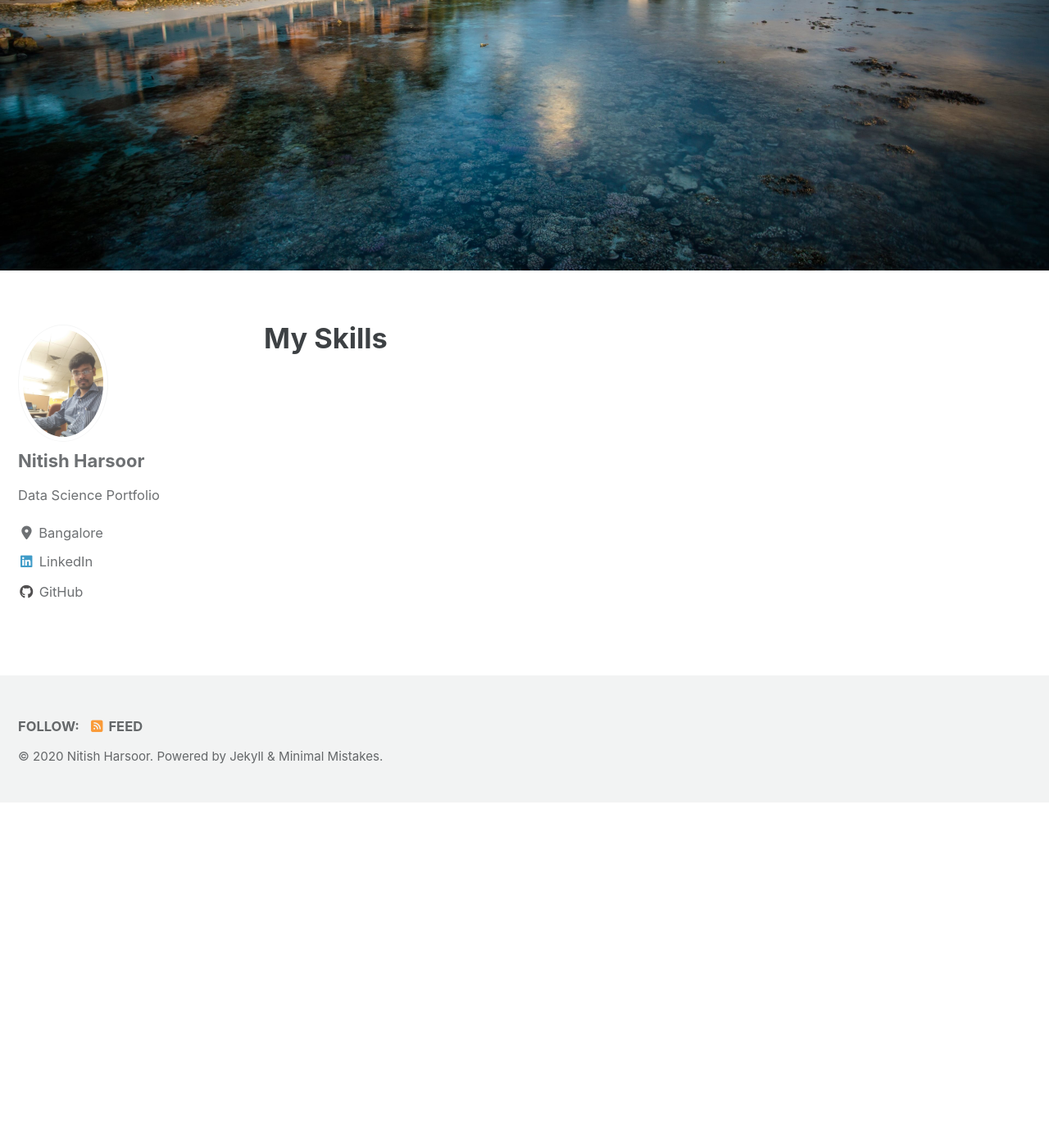
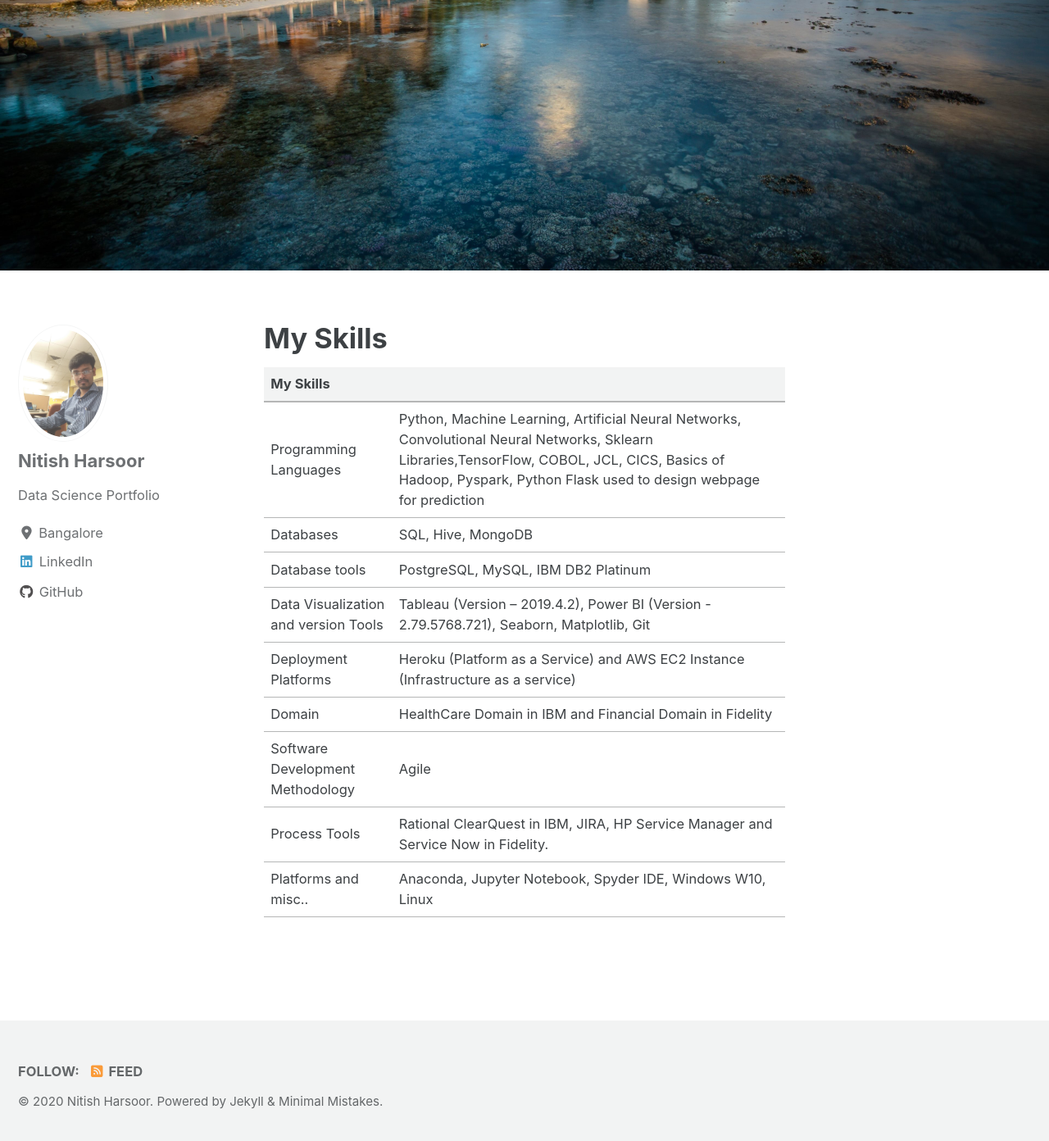
Before and after one commit to nitishkmr005/nitishkmr005.github.io, a Jekyll site: the page built from _pages/myskills.md, in a window 1280 px wide and 1400 px high, scrolled down 479 px. Shown: the top 1392 px of the window at 82% size. Built offline with Jekyll 4.4.1, drawn with Linux system fonts in a browser that asks for light colours; cached includes are drawn as plain includes; nearby versions of some CDN libraries; before the commit the page ends 1458 px from its top, so only the background shows below that; some of the changed text lies outside the part shown.

Commit message:
new changes

```diff
--- a/_data/navigation.yml
+++ b/_data/navigation.yml
@@ -4,12 +4,12 @@ main:
     url: /about/
   - title: "My Skills"
     url: /my-skills/
+  - title: "My Certifications"
+    url: /my-certifications/
   - title: "My Posts"
     url: /my-posts/
   - title: "My Projects"
     url: /my-projects/
-  - title: "My Certifications"
-    url: /my-certifications/
   # - title: "About"
   #   url: https://mmistakes.github.io/minimal-mistakes/about/
   # - title: "Sample Posts"
--- a/_pages/myskills.md
+++ b/_pages/myskills.md
@@ -6,3 +6,24 @@ author_profile: true
 header:
    image: "/images/image.jpg"
 ---
+
+  |                                                                                 My Skills                                                                                                                                                                                             |
+  | ---------------------------------------------------------------------------------------------------------------------------------	--------------------------------------------------------------------------------------------------------|
+  | Programming Languages | Python, Machine Learning, Artificial Neural Networks, Convolutional Neural Networks, Sklearn Libraries,TensorFlow, COBOL, JCL, CICS, Basics of Hadoop, Pyspark, Python Flask used to design webpage for prediction|
+	| ---------------------------------------------------------------------------------------------------------------------------------	--------------------------------------------------------------------------------------------------------|
+	| Databases		| SQL, Hive, MongoDB 	|
+  | ---------------------------------------------------------------------------------------------------------------------------------	|
+	| Database tools		| PostgreSQL, MySQL, IBM DB2 Platinum	|
+  | ---------------------------------------------------------------------------------------------------------------------------------	|
+	| Data Visualization and version Tools		| Tableau (Version – 2019.4.2), Power BI (Version - 2.79.5768.721), Seaborn, Matplotlib, Git	|
+  | ---------------------------------------------------------------------------------------------------------------------------------	|
+	| Deployment Platforms		| Heroku (Platform as a Service) and AWS EC2 Instance (Infrastructure as a service)	|
+  | ---------------------------------------------------------------------------------------------------------------------------------	|
+	| Domain		| HealthCare Domain in IBM and Financial Domain in Fidelity	|
+  | ---------------------------------------------------------------------------------------------------------------------------------	|
+	| Software Development Methodology		| Agile 	|
+  | ---------------------------------------------------------------------------------------------------------------------------------	|
+	| Process Tools 		| Rational ClearQuest in IBM, JIRA, HP Service Manager and Service Now in Fidelity.	|
+  | ---------------------------------------------------------------------------------------------------------------------------------	|
+	| Platforms and misc..		| Anaconda, Jupyter Notebook, Spyder IDE, Windows W10, Linux	|
+  | ---------------------------------------------------------------------------------------------------------------------------------	|
```
Also changed, not shown: _pages/mycertifications.md (+12 -0 lines).
